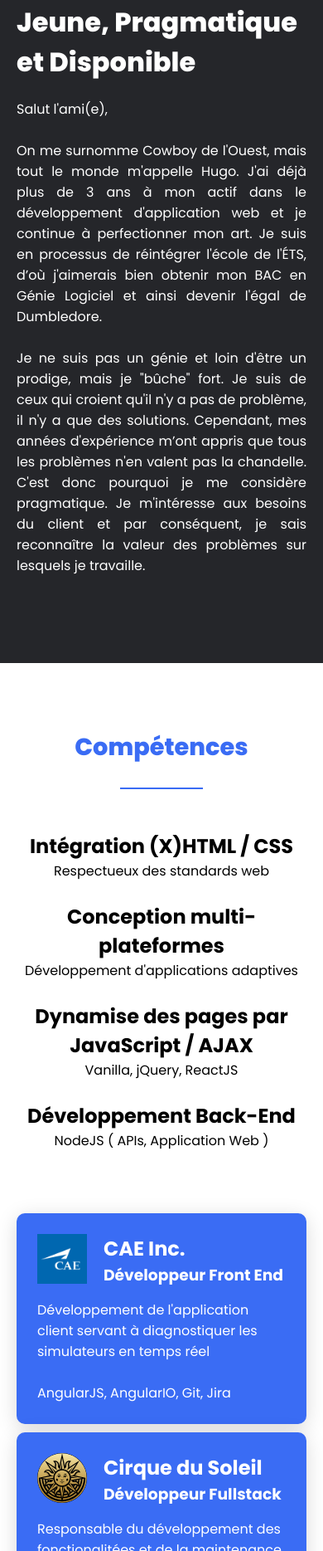
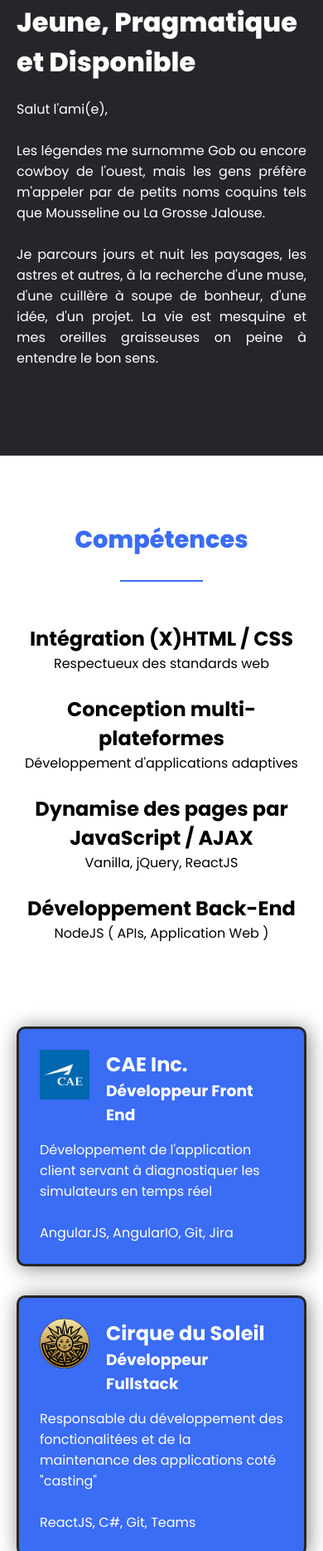
Before and after one commit to HugoBrunelle/HugoBrunelle.github.io, a plain HTML site: page index.html in a window 390 px wide. Shown: the part 1534-3403 px from the top of the page at 83% size. Drawn offline with Linux system fonts and the light colour scheme.

Commit message:
change cards style

```diff
--- a/index.html
+++ b/index.html
@@ -56,10 +56,13 @@
             Salut l'ami(e),
           </p>
           <p class="paragraph-text">
-            On me surnomme Cowboy de l'Ouest, mais tout le monde m'appelle Hugo. J'ai déjà plus de 3 ans à mon actif dans le développement d'application web et je continue à perfectionner mon art. Je suis en processus de réintégrer l'école de l'ÉTS, d’où j'aimerais bien obtenir mon BAC en Génie Logiciel et ainsi devenir l'égal de Dumbledore.
-          </p>
-          <p class="paragraph-text">
-            Je ne suis pas un génie et loin d'être un prodige, mais je "bûche" fort. Je suis de ceux qui croient qu'il n'y a pas de problème, il n'y a que des solutions. Cependant, mes années d'expérience m’ont appris que tous les problèmes n'en valent pas la chandelle. C'est donc pourquoi je me considère pragmatique. Je m'intéresse aux besoins du client et par conséquent, je sais reconnaître la valeur des problèmes sur lesquels je travaille.
+            Les légendes me surnomme Gob ou encore cowboy de l'ouest, mais les gens préfère
+            m'appeler par de petits noms coquins tels que Mousseline ou La Grosse Jalouse.
+            <br />
+            <br />
+            Je parcours jours et nuit les paysages, les astres et autres, à la recherche
+            d'une muse, d'une cuillère à soupe de bonheur, d'une idée, d'un projet. La vie
+            est mesquine et mes oreilles graisseuses on peine à entendre le bon sens.
           </p>
         </div>
       </div>
@@ -148,7 +151,7 @@
             </div>
             <div class="info">
               <h3>Téléphone</h3>
-              <span>(438) 357-6006<span>
+              <span>(418) 355-6006<span>
             </div>
           </div>
           <div class="card reveal">
@@ -164,7 +167,7 @@
     </section>
 
     <footer class="footer">
-      <p>Copyright @2021 <a href="#">Hugo Brunelle</a>. All Rights Reserved.</p>
+      <p>Copyright &copy;2025 <a href="#">Hugo Brunelle</a>. All Rights Reserved.</p>
     </footer>
 
     <script src="script.js" charset="utf-8"></script>
--- a/style.css
+++ b/style.css
@@ -267,7 +267,7 @@ body{
 
 .skills .content .col-right .card {
   width: 450px;
-  margin: 15px;
+  margin: 30px;
   padding: 25px;
   justify-content: center;
   align-items: center;
@@ -276,6 +276,8 @@ body{
   border-radius: 10px;
   color: #FFF;
   background: var(--primary-color);
+  border: 3px solid var(--background-color);
+  box-shadow: 2px 2px 25px grey;
 }
 
 .skills .content .col-right .header{
@@ -710,7 +712,7 @@ body{
 
   .skills .content .col-right .card{
     width: 100%;
-    margin: 10px 0;
+    margin: 35px 0;
   }
 
   .contact-form{
```
